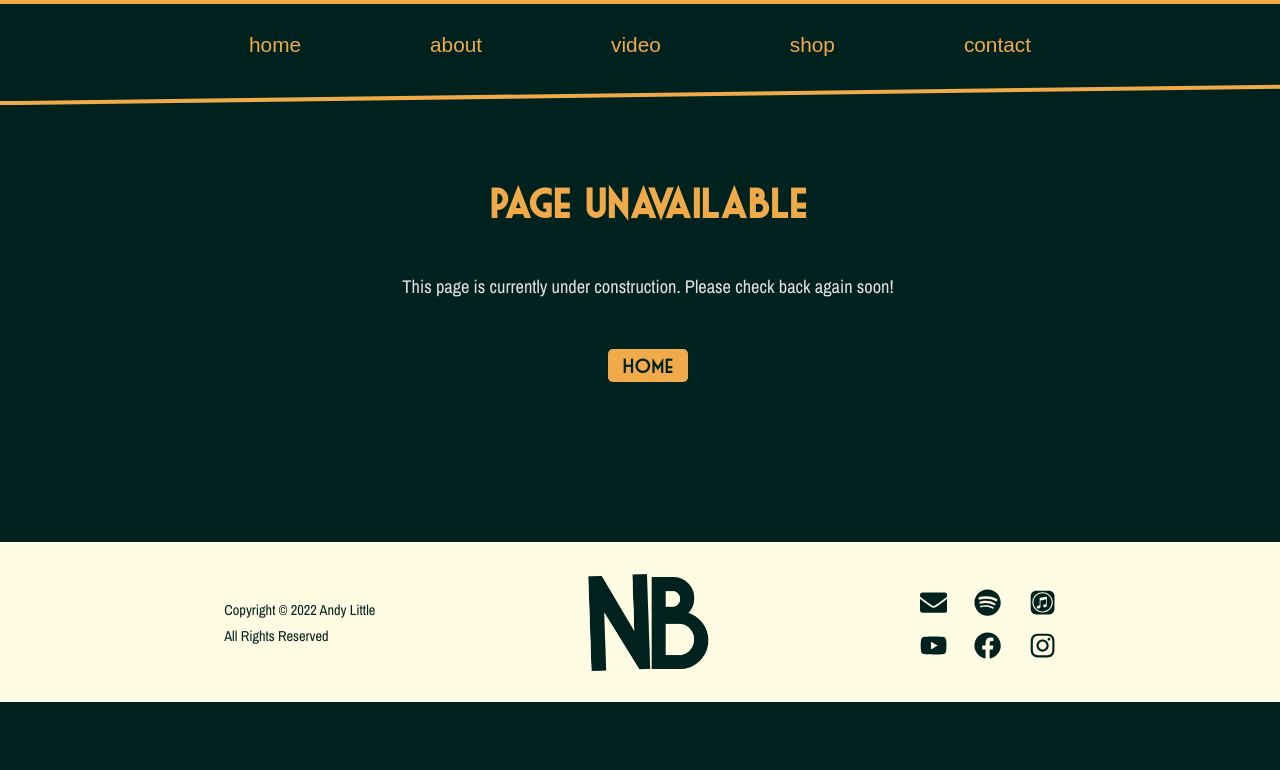
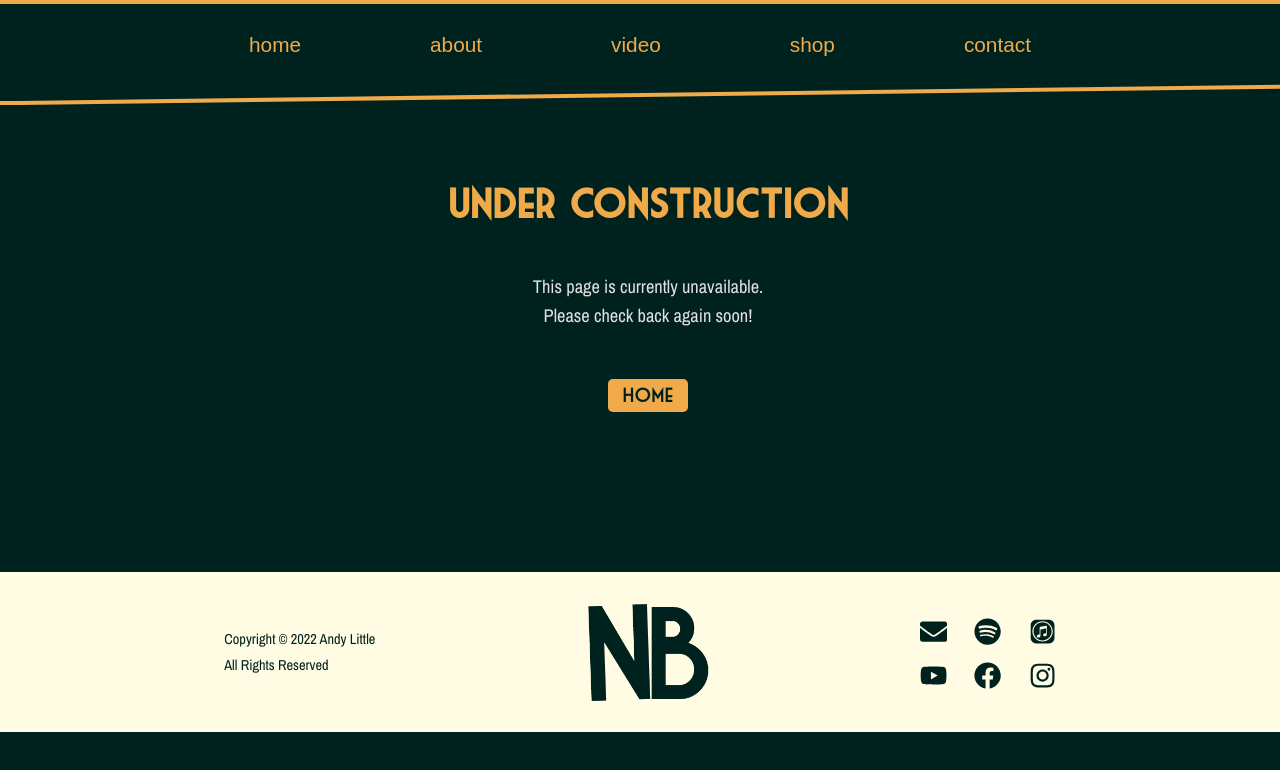
Before and after one commit to andy-little/noisy-band, a React (Create React App) app: page /shop in a window 1280 px wide. Shown: the top 770 px of the page. Built offline with nearby package versions, Linux system fonts and the light colour scheme.

Commit message:
edited under contruction message

```diff
--- a/src/pages/UnderConstruction/UnderConstruction.tsx
+++ b/src/pages/UnderConstruction/UnderConstruction.tsx
@@ -6,9 +6,10 @@ import Colour from '../../constants/Colour';
 const UnderConstruction = () => {
   return (
     <div className={`page ${style.container}`}>
-      <h1 className={style.h1}>Page Unavailable</h1>
+      <h1 className={style.h1}>Under Construction</h1>
       <p className={style.p}>
-        This page is currently under construction. Please check back again soon!
+        This page is currently unavailable.
+        <br /> Please check back again soon!
       </p>
       <LinkBtn
         className={style.link}
```
